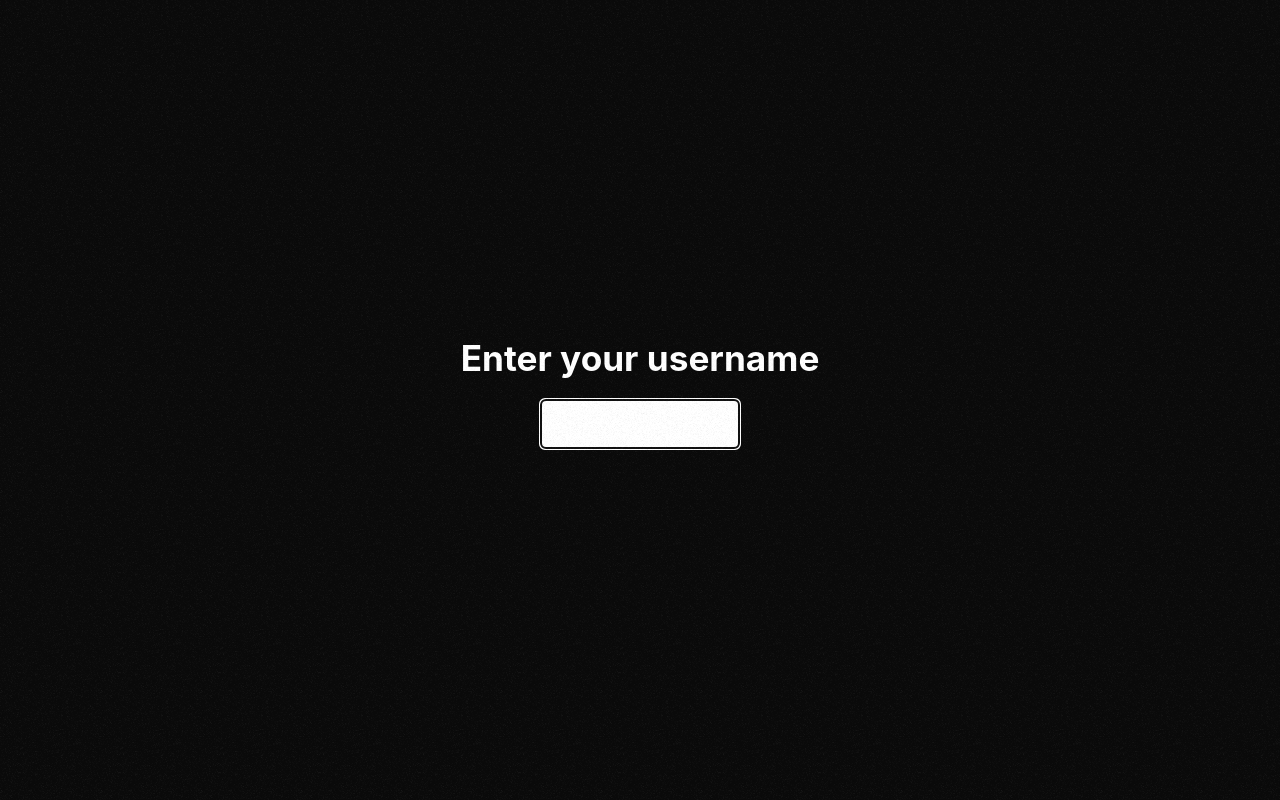
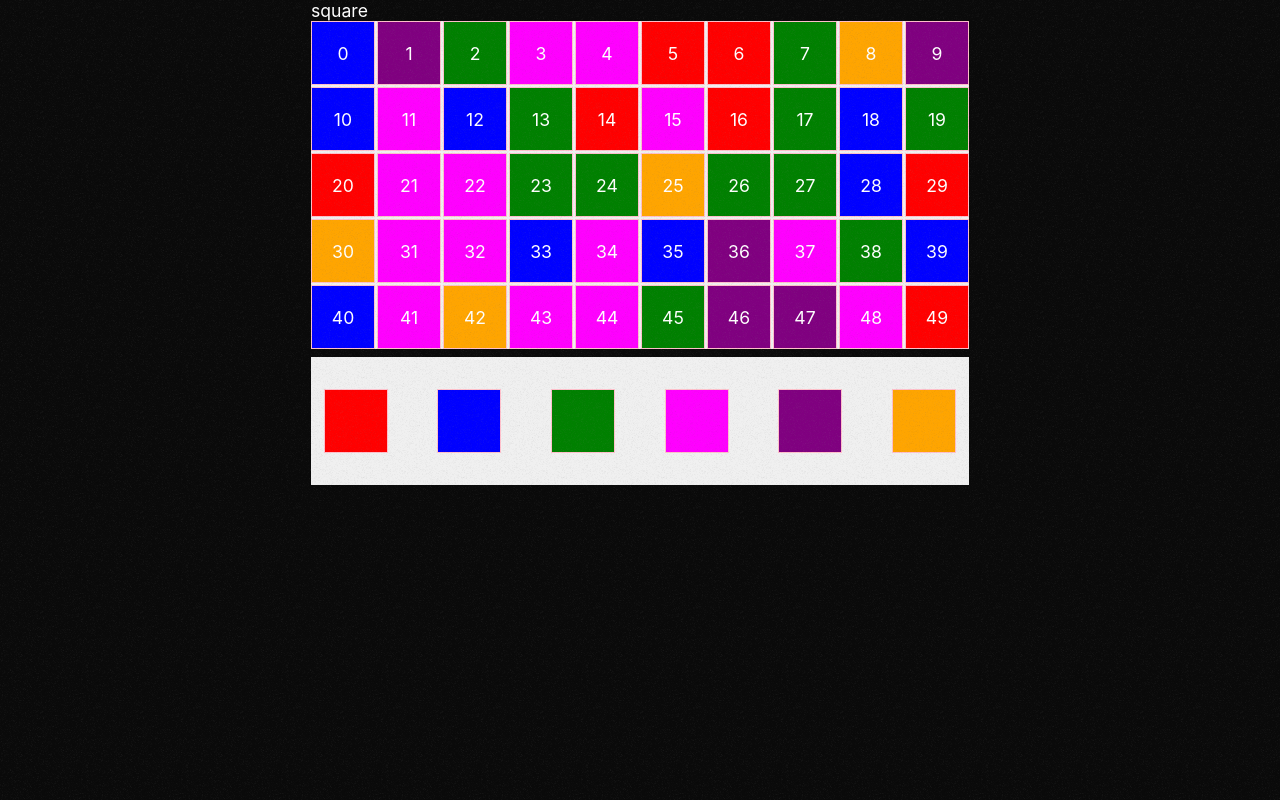
Before and after one commit to GamilMohamed/portfolio, a React (Vite) app: page /portfolio/square in a window 1280 px wide. Built offline with nearby package versions, Linux system fonts and the light colour scheme; no server answers.

Commit message:
squaaaare

```diff
--- a/src/App.tsx
+++ b/src/App.tsx
@@ -2,6 +2,7 @@ import { Routes, Route } from "react-router";
 import { BrowserRouter } from "react-router-dom";
 import { DrawingGameProvider } from "./pages/DrawingGame/DrawingContext";
 import CasinoFile from "./pages/Casino";
+import Square from "./square/Square";
 import 'animate.css';
 function App() {
 
@@ -9,6 +10,7 @@ function App() {
     <>
       <BrowserRouter>
           <Routes>
+            <Route path="portfolio/square" element={<Square/>} />
             <Route
               path="*"
               element={
--- a/src/socket.ts
+++ b/src/socket.ts
@@ -7,7 +7,7 @@ let socket: WebSocket;
 const connectSocket = () => {
   if (!socket) {
     try {
-      socket = new WebSocket("wss://portfoliows.dieriba.com");
+      socket = new WebSocket("wss://portfoliows.dieriba.com/drawing");
 	    console.log("Connecting to socket >>>>>>", socket.readyState);
     } catch (err) {
       console.log(err);
--- /dev/null
+++ b/src/square/Square.tsx
@@ -0,0 +1,31 @@
+import "./square.css";
+
+const colors = ["red", "blue", "green", "magenta", "purple", "orange"];
+
+function randomColor() {
+	  return colors[Math.floor(Math.random() * colors.length)];
+}
+
+function Square() {
+  return (
+    <>
+	<section id="square">
+      <div>square</div>
+      <div className="grid">
+        {[...Array(10 * 5)].map((_, i) => (
+			<div key={i} className="grid-item" style={{backgroundColor: randomColor()}}>{i}</div>
+			))}
+      </div>
+	  <section id="colors">
+		<div className="choose">
+			{colors.map((color) => (
+				<div key={color} style={{backgroundColor: color}}></div>
+				))}
+		</div>
+	  </section>
+	</section>
+    </>
+  );
+}
+
+export default Square;
--- /dev/null
+++ b/src/square/square.css
@@ -0,0 +1,37 @@
+.grid {
+	display: grid;
+	grid-template-columns: repeat(10, 1fr);
+	grid-template-rows: repeat(5, 1fr);
+	gap: 2px; /* Adjust as needed */
+	background-color: #f0f0f0;
+	width: 100%; /* Adjust as needed */
+	height: 100%; /* Adjust as needed */
+	margin: auto;
+}
+
+.grid div {
+	border: 1px solid pink;
+	height: 5vw;
+	width: 5vw;
+	display: flex;
+	justify-content: center;
+	align-items: center;
+}
+
+.choose {
+	margin-top: 1vh;
+	padding: 1vw;
+	width: 100%;
+	height: 10vw;
+	display: flex;
+	justify-content: space-between;
+	align-items: center;
+	flex-wrap: wrap;
+	background-color: #f0f0f0;
+}
+
+.choose div {
+	border: 1px solid pink;
+	height: 5vw;
+	width: 5vw;
+}
```
Also changed, not shown: 1 other file (tests, documents, lock files or other folders).
